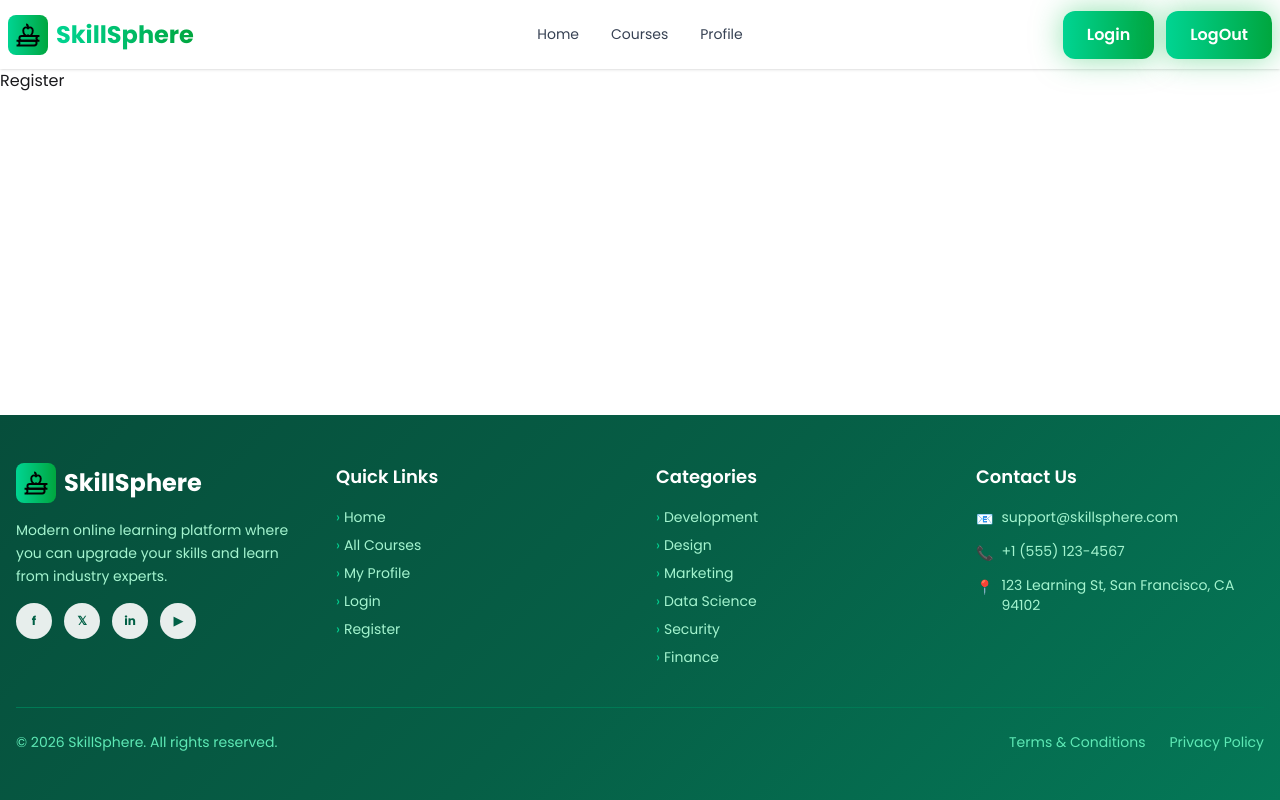
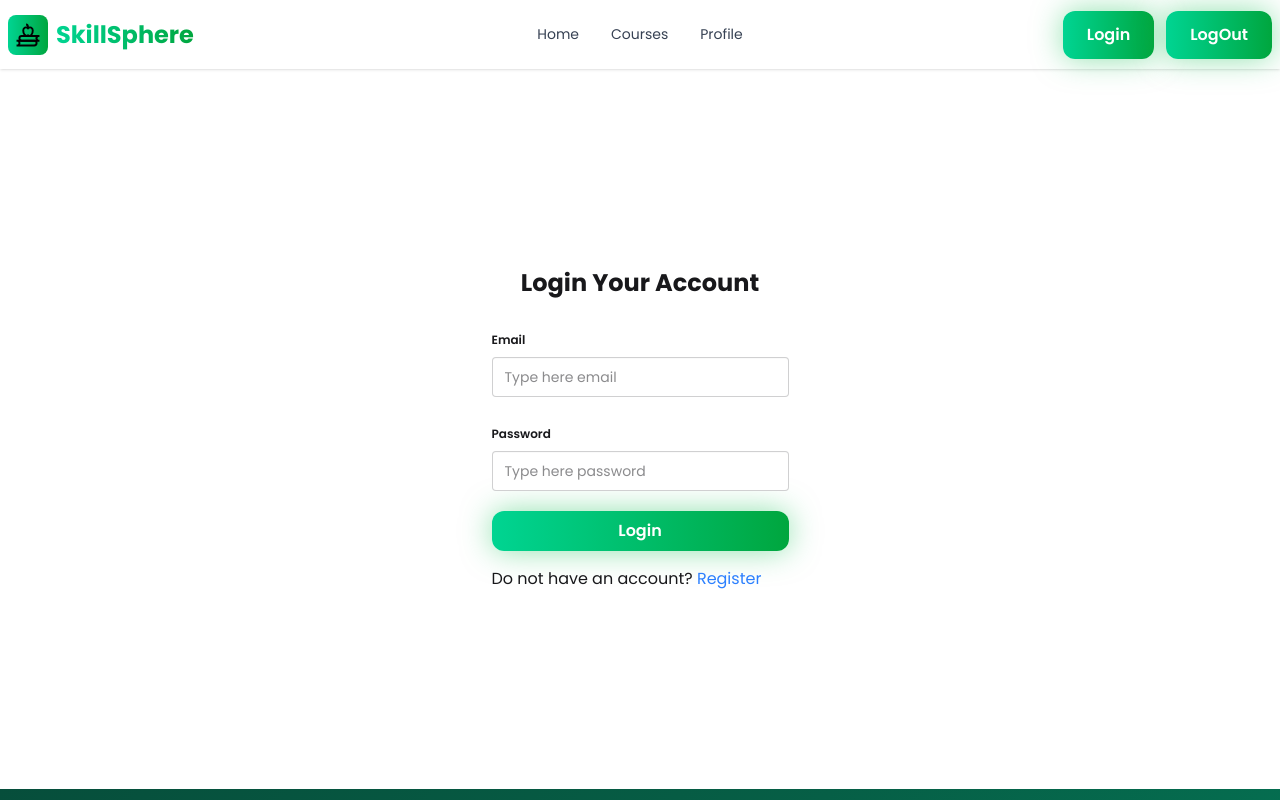
Before and after one commit to azizul-dev/assignment-8, a Next.js app: page /register in a window 1280 px wide. Shown: the top 800 px of the page. Built offline with nearby package versions, Linux system fonts and the light colour scheme.

Commit message:
login page added

```diff
--- a/package.json
+++ b/package.json
@@ -16,6 +16,7 @@
     "next": "16.2.4",
     "react": "19.2.4",
     "react-dom": "19.2.4",
+    "react-hook-form": "^7.74.0",
     "react-icons": "^5.6.0",
     "swiper": "^12.1.4"
   },
--- a/src/app/login/page.jsx
+++ b/src/app/login/page.jsx
@@ -1,11 +1,18 @@
+"use client";
+
 import Link from "next/link";
 import React from "react";
+import { useForm } from "react-hook-form";
 
 const LoginPage = () => {
+  const { register, handleSubmit, watch, formState: {errors} } = useForm();
 
-    const handleLoginFunction = () =>{
-
-    }
+  const handleLoginFunction = (data) => {
+    console.log(data)
+    // e.preventDefault();
+    // const email = e.target.email.value
+    // const password = e.target.password.value
+  };
 
   return (
     <div className=" container mx-auto min-h-[90vh] flex justify-center items-center">
@@ -13,14 +20,19 @@
         <h2 className=" font-bold text-2xl text-center mb-6">
           Login Your Account
         </h2>
-        <form onSubmit={handleLoginFunction} className=" space-y-4">
+        <form
+          onSubmit={handleSubmit(handleLoginFunction)}
+          className=" space-y-4"
+        >
           <fieldset className="fieldset">
             <legend className="fieldset-legend">Email</legend>
             <input
               type="email"
               className="input"
               placeholder="Type here email"
+              {...register("email", { required: "Email field is required", })}
             />
+            { errors.email && <p className=" text-red-500">{errors.email.message}</p>}
           </fieldset>
           <fieldset className="fieldset">
             <legend className="fieldset-legend">Password</legend>
@@ -28,9 +40,11 @@
               type="password"
               className="input"
               placeholder="Type here password"
+              {...register("password", { required: "Password field is required", })}
             />
+            { errors.password && <p className=" text-red-500">{errors.password.message}</p>}
           </fieldset>
-          <button className=" w-full px-4 py-2 rounded-xl bg-gradient-to-r from-emerald-400 to-green-600 text-white font-semibold shadow-[0_0_30px_rgba(34,197,94,0.5)] hover:scale-105 transition">
+          <button className=" cursor-pointer w-full px-4 py-2 rounded-xl bg-gradient-to-r from-emerald-400 to-green-600 text-white font-semibold shadow-[0_0_30px_rgba(34,197,94,0.5)] hover:scale-105 transition">
             Login
           </button>
         </form>
--- a/src/app/register/page.jsx
+++ b/src/app/register/page.jsx
@@ -1,11 +1,62 @@
-import React from 'react';
+"use client";
+
+import Link from "next/link";
+import React from "react";
+import { useForm } from "react-hook-form";
 
 const RegisterPage = () => {
-    return (
-        <div>
+  const { register, handleSubmit, watch, formState: {errors} } = useForm();
+
+  const handleLoginFunction = (data) => {
+    console.log(data)
+    // e.preventDefault();
+    // const email = e.target.email.value
+    // const password = e.target.password.value
+  };
+
+  return (
+    <div className=" container mx-auto min-h-[90vh] flex justify-center items-center">
+      <div className=" p-4 rounded-xl">
+        <h2 className=" font-bold text-2xl text-center mb-6">
+          Login Your Account
+        </h2>
+        <form
+          onSubmit={handleSubmit(handleLoginFunction)}
+          className=" space-y-4"
+        >
+          <fieldset className="fieldset">
+            <legend className="fieldset-legend">Email</legend>
+            <input
+              type="email"
+              className="input"
+              placeholder="Type here email"
+              {...register("email", { required: "Email field is required", })}
+            />
+            { errors.email && <p className=" text-red-500">{errors.email.message}</p>}
+          </fieldset>
+          <fieldset className="fieldset">
+            <legend className="fieldset-legend">Password</legend>
+            <input
+              type="password"
+              className="input"
+              placeholder="Type here password"
+              {...register("password", { required: "Password field is required", })}
+            />
+            { errors.password && <p className=" text-red-500">{errors.password.message}</p>}
+          </fieldset>
+          <button className=" cursor-pointer w-full px-4 py-2 rounded-xl bg-gradient-to-r from-emerald-400 to-green-600 text-white font-semibold shadow-[0_0_30px_rgba(34,197,94,0.5)] hover:scale-105 transition">
+            Login
+          </button>
+        </form>
+        <p className=" mt-4">
+          Do not have an account?{" "}
+          <Link className=" text-blue-500" href="/register">
             Register
-        </div>
-    );
+          </Link>
+        </p>
+      </div>
+    </div>
+  );
 };
 
 export default RegisterPage;
--- a/src/components/NavBar.jsx
+++ b/src/components/NavBar.jsx
@@ -53,10 +53,10 @@
         <ul className="menu menu-horizontal px-1">{links}</ul>
       </div>
       <div className="navbar-end gap-3">
-       <Link href="/login"> <button className="px-6 py-3 rounded-xl bg-gradient-to-r from-emerald-400 to-green-600 text-white font-semibold shadow-[0_0_30px_rgba(34,197,94,0.5)] hover:scale-105 transition">
+       <Link href="/login"> <button className="px-6 py-3 cursor-pointer rounded-xl bg-gradient-to-r from-emerald-400 to-green-600 text-white font-semibold shadow-[0_0_30px_rgba(34,197,94,0.5)] hover:scale-105 transition">
           Login
         </button></Link>
-        <button className="px-6 py-3 rounded-xl bg-gradient-to-r from-emerald-400 to-green-600 text-white font-semibold shadow-[0_0_30px_rgba(34,197,94,0.5)] hover:scale-105 transition">
+        <button className="px-6 py-3 cursor-pointer rounded-xl bg-gradient-to-r from-emerald-400 to-green-600 text-white font-semibold shadow-[0_0_30px_rgba(34,197,94,0.5)] hover:scale-105 transition">
           LogOut
         </button>
       </div>
```
Also changed, not shown: 1 other file (tests, documents, lock files or other folders).
